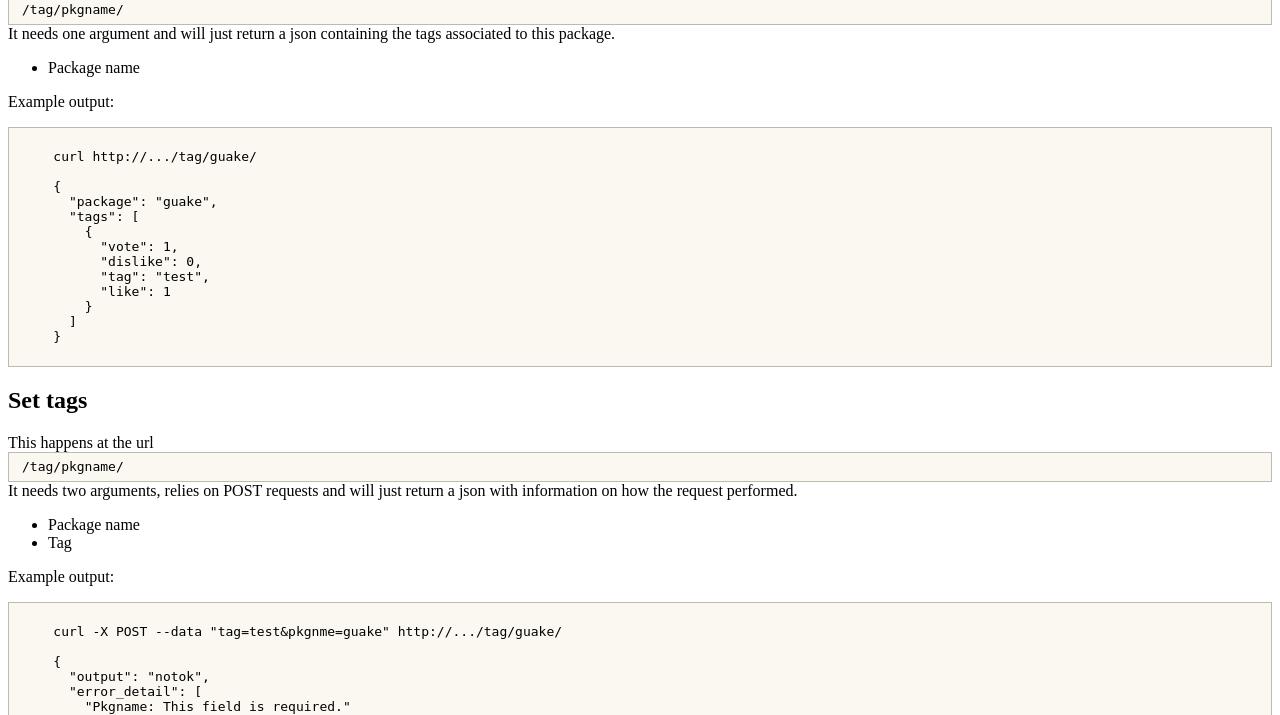
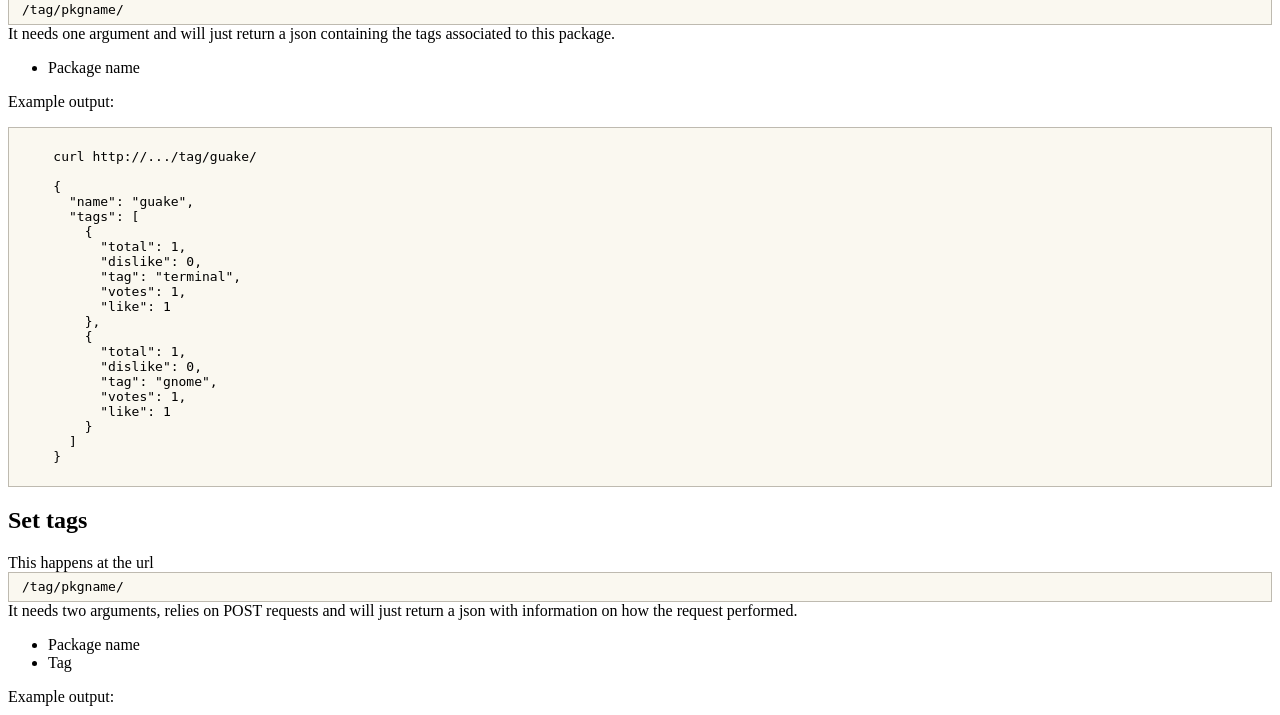
Before and after one commit to J5/fedora-tagger, a Flask app: page / in a window 1280 px wide. Shown: the part 188-903 px from the top of the page. Run offline with Flask 3, Linux system fonts and the light colour scheme; parts of the project's set-up code (start-up, migrations or seed data) failed here and were passed over.

Commit message:
Update API documentation

```diff
--- a/taggerapi/templates/api.html
+++ b/taggerapi/templates/api.html
@@ -25,12 +25,20 @@
     curl http://.../tag/guake/
 
     {
-      "package": "guake",
+      "name": "guake",
       "tags": [
         {
-          "vote": 1,
+          "total": 1,
           "dislike": 0,
-          "tag": "test",
+          "tag": "terminal",
+          "votes": 1,
+          "like": 1
+        },
+        {
+          "total": 1,
+          "dislike": 0,
+          "tag": "gnome",
+          "votes": 1,
           "like": 1
         }
       ]
```
